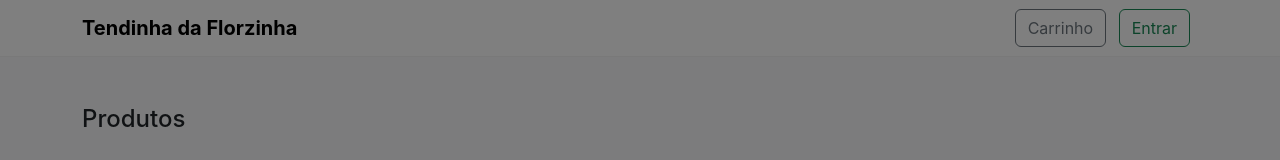
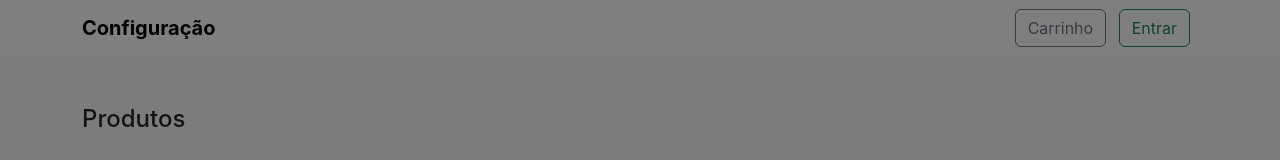
Before and after one commit to DaviNunes05/loja-dinamica, a plain HTML site: page index.html in a window 1280 px wide. Shown: the top 160 px of the page. Drawn offline with nearby package versions, Linux system fonts and the light colour scheme.

Commit message:
altera nome da loja na navbar para "Configuração"

```diff
--- a/index.html
+++ b/index.html
@@ -15,7 +15,7 @@
     <nav class="navbar navbar-light bg-white">
         <div class="container d-flex align-items-center justify-content-between">
             <a class="navbar-brand d-flex align-items-center" href="#">
-                <span class="fs-5 fw-bold" id="navStoreName">Tendinha da Florzinha</span>
+                <span class="fs-5 fw-bold" id="navStoreName">Configuração</span>
             </a>
             <div>
                 <button id="btnNovoProduto" class="btn btn-outline-primary me-2">Novo Produto</button>
```
